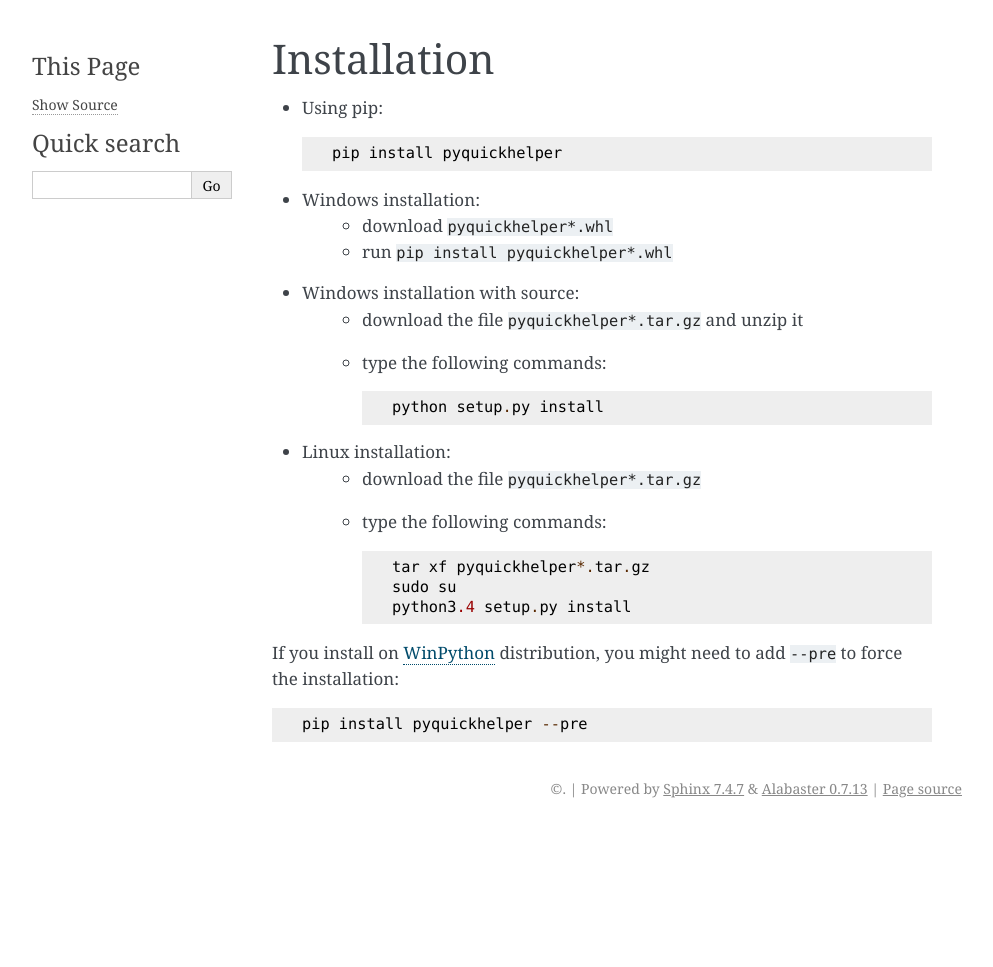
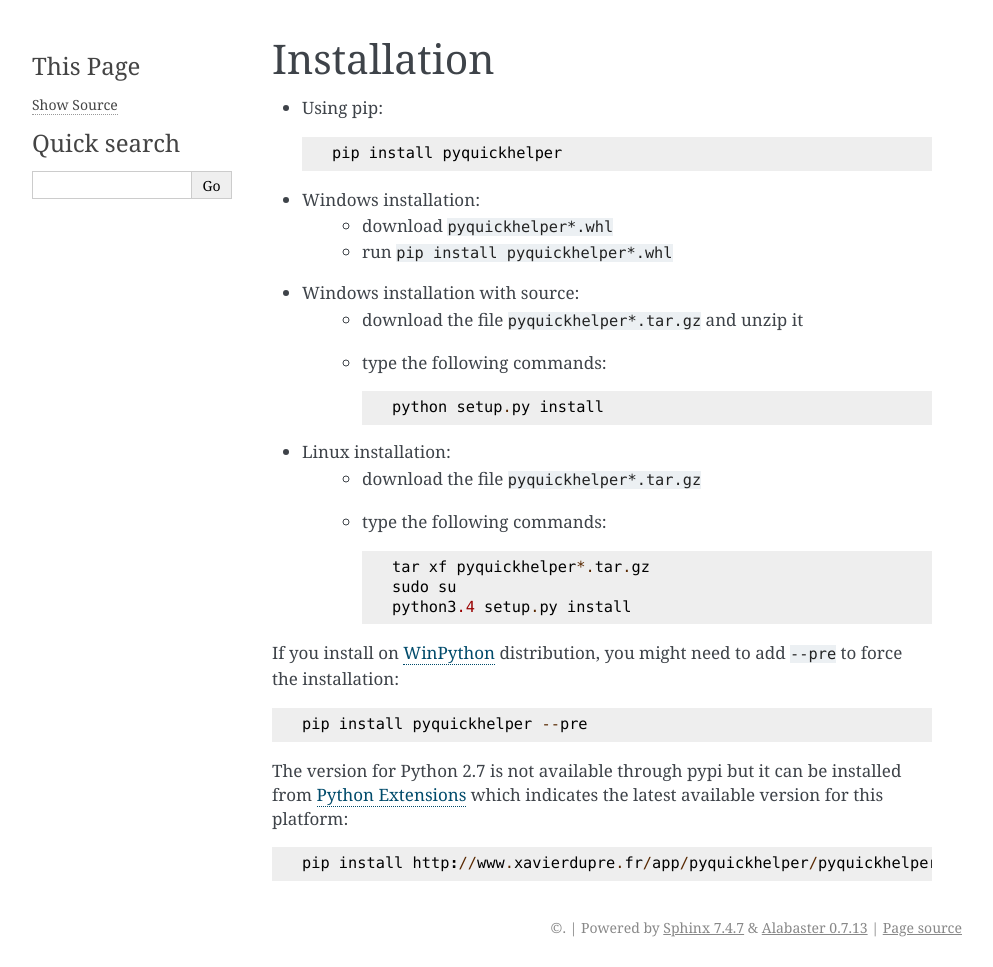
Before and after one commit to sdpython/pyquickhelper, a Sphinx documentation site: the page built from _doc/sphinxdoc/source/installation.rst, in a window 1280 px wide. Shown: the whole page, without its empty margins (148-1141 px from the left). Built offline with Sphinx 7.4.7, drawn with Linux system fonts in a browser that asks for light colours; pages that are not in the unit, such as notebooks, are missing from menus; before the commit the page ends 900 px from its top, so only the background shows below that.

```diff
--- a/_doc/sphinxdoc/source/indexmenu.rst
+++ b/_doc/sphinxdoc/source/indexmenu.rst
@@ -9,6 +9,7 @@ table of contents
     generatedoc
     generatesetup
     installation
+    ci
     glossary
     license
     filechanges
--- a/_doc/sphinxdoc/source/installation.rst
+++ b/_doc/sphinxdoc/source/installation.rst
@@ -30,3 +30,9 @@ If you install on `WinPython <https://winpython.github.io/>`_ distribution,
 you might need to add ``--pre`` to force the installation::
 
     pip install pyquickhelper --pre
+
+The version for Python 2.7 is not available through pypi
+but it can be installed from `Python Extensions <http://www.xavierdupre.fr/site2013/index_code.html>`_
+which indicates the latest available version for this platform::
+
+    pip install http://www.xavierdupre.fr/app/pyquickhelper/pyquickhelper-1.1.611-py2-none-any.whl
```
Also changed, not shown: _doc/sphinxdoc/source/ci.rst (added, +11 -0 lines).
